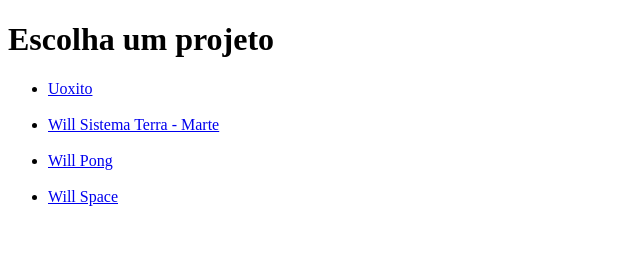
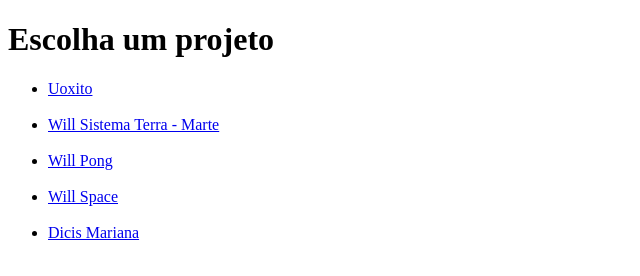
Before and after one commit to willamessantos/gameteste, a plain HTML site: page index.html in a window 1280 px wide. Shown: the whole page, without its empty margins (0-640 px from the left). Drawn offline with Linux system fonts and the light colour scheme.

Commit message:
Atualizar o index.html

```diff
--- a/index.html
+++ b/index.html
@@ -14,6 +14,7 @@
         <li><a href="will.html">Will Sistema Terra - Marte</a></li><br>
         <li><a href="pong.html">Will Pong</a></li><br>
         <li><a href="gamewill/index.html">Will Space</a></li><br>
+        <li><a href="dicis.html">Dicis Mariana</a></li><br>
     </ul>
 
 </body>
```
